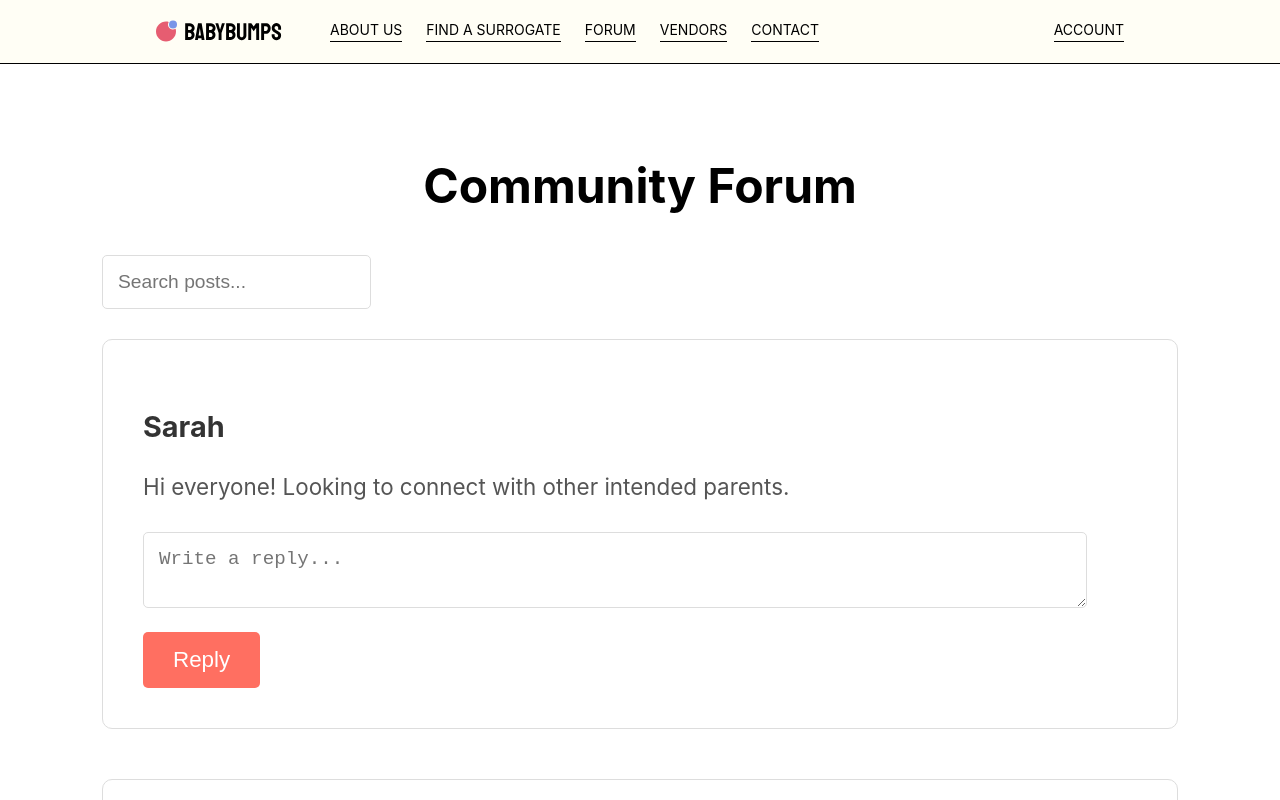
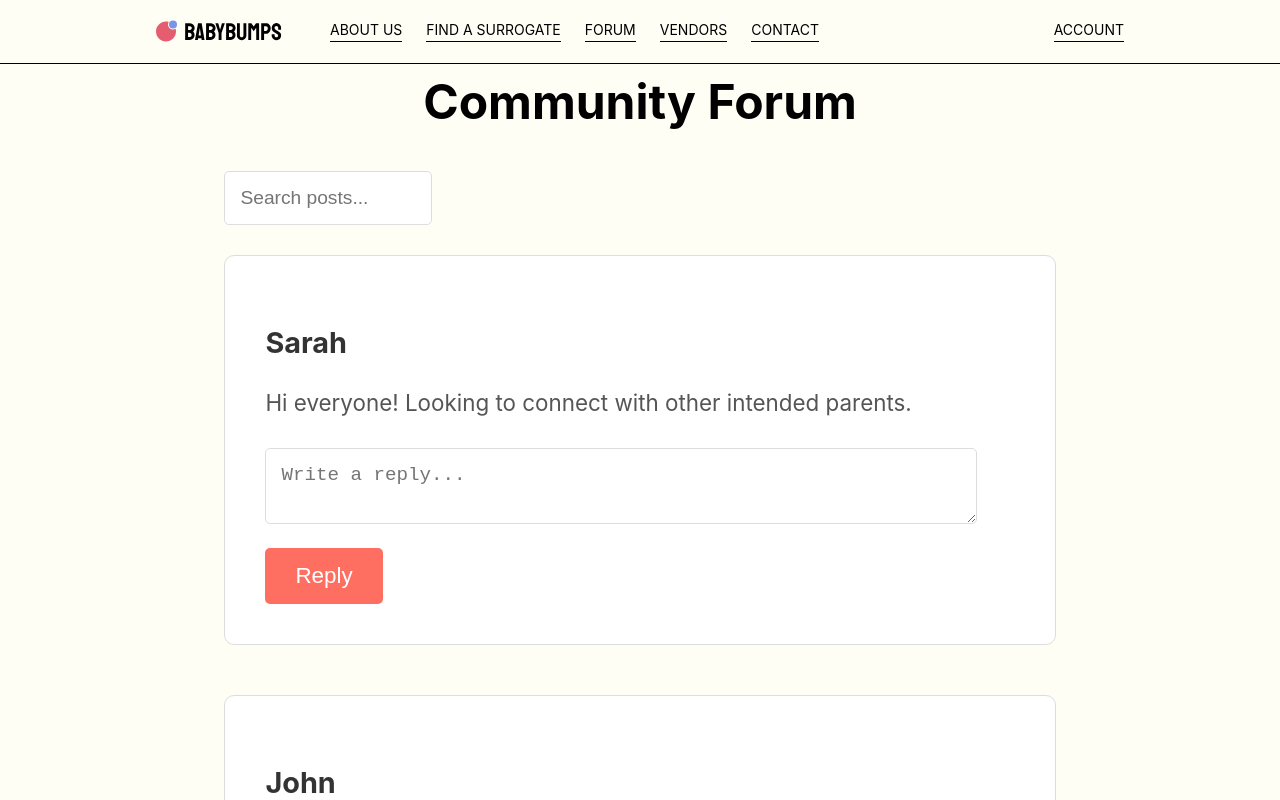
Before and after one commit to ekang100/BabyBumps, a Next.js app in the folder nextjs-blog/: page /forum in a window 1280 px wide. Shown: the top 800 px of the page. Built offline with nearby package versions, Linux system fonts and the light colour scheme.

Commit message:
Global header & footer commit 5

```diff
--- a/nextjs-blog/pages/about.js
+++ b/nextjs-blog/pages/about.js
@@ -1,8 +1,8 @@
-// app/about.js
+import styles from '../styles/About.module.css';
 
 export default function About() {
   return (
-    <div>
+    <div className={styles.Container}>
       <h1>About Us</h1>
       <p>This is the about page.</p>
     </div>
--- /dev/null
+++ b/nextjs-blog/styles/About.module.css
@@ -0,0 +1,4 @@
+.Container {
+    padding-top: 64px;
+    padding-bottom: 127px;
+  }
--- a/nextjs-blog/styles/Layout.module.css
+++ b/nextjs-blog/styles/Layout.module.css
@@ -39,11 +39,9 @@
 
 .header .navItem {
   padding-bottom: 3px;
-  border-bottom: 1px solid black;
   justify-content: center;
   align-items: center;
-  gap: 8px;
-  display: flex;
+  border-bottom: 1px solid #000;
 }
 
 .header .navText {
@@ -57,10 +55,11 @@
 
 .main {
   flex: 1;
-  margin-top: 64px; /* Adjust based on header height */
-  margin-bottom: 40px; /* Adjust based on footer height */
+  /* margin-top: 64px; instead, put padding in components*/
+  /* margin-bottom: 127px; instead, put padding in components */
+  background: #FFFEF5;
   overflow-y: auto;
-  padding: 20px;
+  padding: 0px 156px;
 }
 
 .footerCommon {
@@ -78,7 +77,7 @@
 }
 
 .footerCommon .logoImage {
-  height: 31px; /* Set the height of the SVG logo */
+  height: 31px;
 }
 
 .footerCommon .linksContainer {
```
